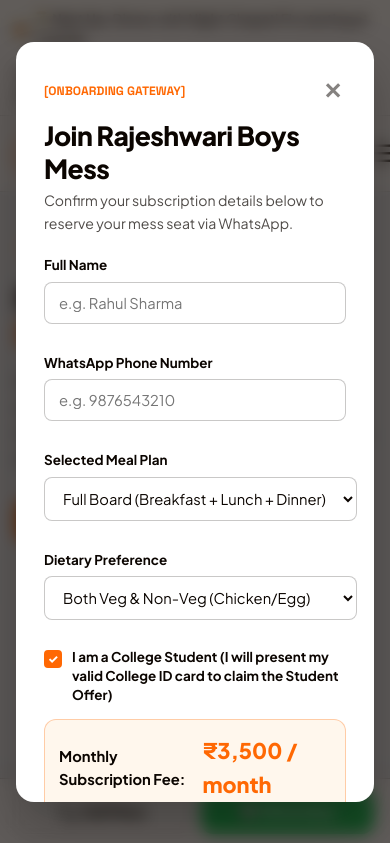
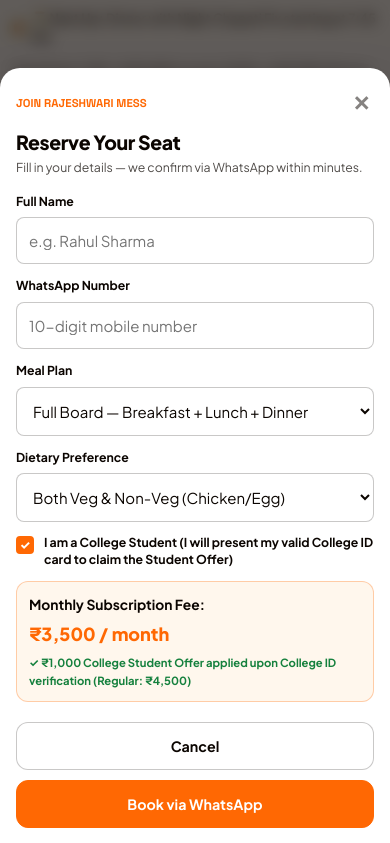
Before and after one commit to websitesses-wq/Manjunath_Boys_Mess, a plain HTML site: page index.html in a window 390 px wide. Both pictures are taken after a click on the button "Join Mess". Shown: the top 843 px of the page. Drawn offline with Linux system fonts and the light colour scheme.

Commit message:
Mobile/Android fix: responsive layout, modal overflow fix, single-column form, theme-color meta

```diff
--- a/index.html
+++ b/index.html
@@ -2,7 +2,10 @@
 <html lang="en">
 <head>
   <meta charset="UTF-8">
-  <meta name="viewport" content="width=device-width, initial-scale=1.0">
+  <meta name="viewport" content="width=device-width, initial-scale=1.0, viewport-fit=cover">
+  <meta name="mobile-web-app-capable" content="yes">
+  <meta name="apple-mobile-web-app-capable" content="yes">
+  <meta name="theme-color" content="#FF6803">
   <title>Rajeshwari Boys Mess Davanagere | Fresh Home Meals & Student Offer</title>
   <meta name="description" content="Rajeshwari Boys Mess in SS Layout near BIET, Davanagere. Daily morning tea with breakfast, guaranteed night chapati fix, wholesome lunch. Veg and non-veg available (Chicken & Egg). Special College Student Offer (₹3,500/mo & ₹3,000/mo). Phone: +91 96115 57696.">
   <meta name="keywords" content="Rajeshwari Boys Mess, Davanagere mess, SS Layout mess, BIET students, GMIT students, chapati dinner, student offer mess, chicken egg mess">
@@ -708,40 +711,35 @@
   <div class="modal-backdrop" id="joinModal" role="dialog" aria-modal="true" aria-labelledby="modalTitle" style="display: none;">
     <div class="modal-window glow-card">
       <div class="modal-header">
-        <div class="modal-tag">[ONBOARDING GATEWAY]</div>
-        <button type="button" class="modal-close" aria-label="Close modal" onclick="closeJoinModal()">✕</button>
+        <div class="modal-tag">JOIN RAJESHWARI MESS</div>
+        <button type="button" class="modal-close" aria-label="Close modal" onclick="closeJoinModal()">&#x2715;</button>
       </div>
 
-      <h3 class="modal-title" id="modalTitle">Join Rajeshwari Boys Mess</h3>
-      <p class="modal-sub">Confirm your subscription details below to reserve your mess seat via WhatsApp.</p>
+      <h3 class="modal-title" id="modalTitle">Reserve Your Seat</h3>
+      <p class="modal-sub">Fill in your details — we confirm via WhatsApp within minutes.</p>
 
       <form id="onboardingForm" onsubmit="handleFormSubmit(event)">
-        <div class="form-row">
         <div class="form-group">
           <label for="studentName">Full Name</label>
-            <input type="text" id="studentName" placeholder="e.g. Rahul Sharma" required />
+          <input type="text" id="studentName" name="name" placeholder="e.g. Rahul Sharma" autocomplete="name" inputmode="text" required />
         </div>
         <div class="form-group">
-            <label for="studentPhone">WhatsApp Phone Number</label>
-            <input type="tel" id="studentPhone" placeholder="e.g. 9876543210" pattern="[0-9]{10}" required />
+          <label for="studentPhone">WhatsApp Number</label>
+          <input type="tel" id="studentPhone" name="tel" placeholder="10-digit mobile number" pattern="[0-9]{10}" inputmode="numeric" autocomplete="tel" required />
         </div>
-        </div>
-
-        <div class="form-row">
         <div class="form-group">
-            <label for="modalPlanSelect">Selected Meal Plan</label>
-            <select id="modalPlanSelect" onchange="updateModalPriceDisplay()">
-              <option value="Full Board">Full Board (Breakfast + Lunch + Dinner)</option>
-              <option value="Half Board">Half Board (Lunch + Dinner Only)</option>
+          <label for="modalPlanSelect">Meal Plan</label>
+          <select id="modalPlanSelect" name="plan" onchange="updateModalPriceDisplay()">
+            <option value="Full Board">Full Board &mdash; Breakfast + Lunch + Dinner</option>
+            <option value="Half Board">Half Board &mdash; Lunch + Dinner Only</option>
           </select>
         </div>
         <div class="form-group">
           <label for="dietPreference">Dietary Preference</label>
-            <select id="dietPreference">
-              <option value="Both Veg & Non-Veg (Chicken/Egg)">Both Veg & Non-Veg (Chicken/Egg)</option>
+          <select id="dietPreference" name="diet">
+            <option value="Both Veg &amp; Non-Veg (Chicken/Egg)">Both Veg &amp; Non-Veg (Chicken/Egg)</option>
             <option value="Pure Vegetarian">Pure Vegetarian</option>
           </select>
-          </div>
         </div>
 
         <div class="form-group checkbox-group">
@@ -767,7 +765,7 @@
 
         <div class="form-actions">
           <button type="button" class="btn-secondary" onclick="closeJoinModal()">Cancel</button>
-          <button type="submit" class="btn-primary" id="confirmSubscribeBtn">Confirm & Book via WhatsApp</button>
+          <button type="submit" class="btn-primary" id="confirmSubscribeBtn">Book via WhatsApp</button>
         </div>
       </form>
     </div>
--- a/style.css
+++ b/style.css
@@ -1829,9 +1829,10 @@ a {
 }
 
 /* ==========================================================================
-   PHONE & TABLET RESPONSIVE QUERIES
+   PHONE & TABLET RESPONSIVE QUERIES — ANDROID FIRST
    ========================================================================== */
 
+/* ── 1024px Tablets ── */
 @media (max-width: 1024px) {
   .hero-grid {
     grid-template-columns: 1fr;
@@ -1863,7 +1864,9 @@ a {
   }
 }
 
+/* ── 768px Mobile ── */
 @media (max-width: 768px) {
+  /* Header */
   .nav-links,
   .header-phone-link {
     display: none;
@@ -1873,6 +1876,15 @@ a {
     display: block;
   }
 
+  /* Brand text — shorter on small screens */
+  .brand-name {
+    font-size: 1rem;
+  }
+  .brand-sub {
+    font-size: 0.65rem;
+  }
+
+  /* Hero */
   .hero-title {
     font-size: 2.35rem;
   }
@@ -1881,53 +1893,302 @@ a {
     font-size: 1.05rem;
   }
 
+  /* Pricing */
   .pricing-cards-grid {
     grid-template-columns: 1fr;
   }
 
+  /* Commitments */
   .commitments-inner {
     grid-template-columns: 1fr;
   }
 
+  /* Footer */
   .footer-top {
     grid-template-columns: 1fr;
   }
 
+  /* Form inside modal — stack columns */
   .form-row {
     grid-template-columns: 1fr;
-  }
-
+    gap: 0;
+  }
+
+  /* Modal actions — stack */
   .form-actions {
     grid-template-columns: 1fr;
-  }
-
+    gap: 10px;
+  }
+
+  /* Location */
   .location-card {
     padding: 24px;
   }
 
+  /* Student gateway */
   .student-verification-gateway {
     padding: 28px 18px;
   }
 }
 
+/* ── 480px Small Android (Galaxy A, Moto G, Redmi etc.) ── */
 @media (max-width: 480px) {
+  /* Root font tuning */
+  html {
+    font-size: 15px;
+  }
+
+  /* Container edge padding */
+  .container {
+    padding-left: 14px;
+    padding-right: 14px;
+  }
+
+  /* Body bottom padding for sticky bar */
+  body {
+    padding-bottom: 74px;
+  }
+
+  /* ─ Header ─ */
+  .global-header {
+    height: 60px;
+  }
+  :root {
+    --header-height: 60px;
+  }
+  .logo-img {
+    width: 36px;
+    height: 36px;
+  }
+  .brand-name {
+    font-size: 0.92rem;
+  }
+  .brand-sub {
+    display: none; /* hide tagline to save space */
+  }
+  /* Show Join Mess button even on small screens */
+  #headerJoinBtn {
+    display: inline-flex;
+    padding: 8px 14px;
+    font-size: 0.8rem;
+  }
+
+  /* ─ Hero ─ */
+  .hero-sector {
+    padding-top: 24px;
+    padding-bottom: 36px;
+  }
   .hero-title {
-    font-size: 2rem;
-  }
-
+    font-size: 1.85rem;
+    letter-spacing: -0.02em;
+  }
+  .hero-subheading {
+    font-size: 0.95rem;
+  }
+  .hero-actions {
+    flex-direction: column;
+    align-items: stretch;
+  }
+  .hero-actions .btn-primary,
+  .hero-actions .btn-secondary {
+    width: 100%;
+    justify-content: center;
+    padding: 14px;
+    font-size: 0.95rem;
+  }
+  .hero-perks-row {
+    gap: 6px;
+  }
+  .perk-pill {
+    font-size: 0.76rem;
+    padding: 5px 10px;
+  }
+
+  /* ─ Section headings ─ */
   .section-title {
-    font-size: 1.75rem;
-  }
-
+    font-size: 1.65rem;
+  }
+  .section-subtitle {
+    font-size: 0.92rem;
+  }
+
+  /* ─ Pricing cards ─ */
   .price-amount {
-    font-size: 2.8rem;
-  }
-
+    font-size: 2.6rem;
+  }
+  .pricing-toggle-wrap {
+    flex-direction: column;
+    align-items: stretch;
+    gap: 6px;
+  }
+
+  /* ─ Savings calculator ─ */
   .calc-compare-grid {
     grid-template-columns: 1fr;
   }
-
   .calc-save-pill {
     grid-column: span 1;
   }
-}
+
+  /* ─ Commitments strip ─ */
+  .commitment-item {
+    padding: 14px;
+  }
+  .commitment-icon {
+    font-size: 1.8rem;
+  }
+
+  /* ─ Menu cards ─ */
+  .menu-card {
+    padding: 20px 16px;
+  }
+
+  /* ─ FAQs ─ */
+  .faq-question {
+    font-size: 0.9rem;
+    padding: 14px 12px;
+    text-align: left;
+  }
+  .faq-answer {
+    font-size: 0.88rem;
+    padding: 0 12px 14px;
+  }
+
+  /* ─ Location card ─ */
+  .location-card {
+    padding: 18px 14px;
+  }
+
+  /* ─ Footer ─ */
+  .footer-top {
+    gap: 20px;
+  }
+  .footer-bottom p {
+    font-size: 0.78rem;
+  }
+
+  /* ─ Mobile sticky bar ─ */
+  .mobile-bottom-actions {
+    gap: 8px;
+    padding: 8px 12px;
+  }
+  .mobile-bottom-btn {
+    font-size: 0.85rem;
+    padding: 10px 8px;
+  }
+
+  /* ─ MODAL FIX — key: prevent overflow on small screens ─ */
+  .modal-backdrop {
+    padding: 0;
+    align-items: flex-end; /* slide up from bottom on mobile */
+  }
+
+  .modal-window {
+    max-width: 100%;
+    width: 100%;
+    max-height: 92vh;
+    border-radius: 20px 20px 0 0; /* rounded only at top */
+    padding: 20px 16px 28px;
+    overflow-y: auto;
+    -webkit-overflow-scrolling: touch;
+  }
+
+  .modal-title {
+    font-size: 1.3rem;
+  }
+
+  .modal-sub {
+    font-size: 0.82rem;
+    margin-bottom: 14px;
+  }
+
+  /* Stack form rows fully */
+  .form-row {
+    grid-template-columns: 1fr;
+    gap: 0;
+    margin-bottom: 0;
+  }
+
+  /* Inputs — full width, bigger touch target */
+  .form-group {
+    margin-bottom: 12px;
+  }
+
+  .form-group input,
+  .form-group select {
+    font-size: 1rem; /* prevents iOS zoom */
+    padding: 13px 12px;
+    width: 100%;
+  }
+
+  .form-group label {
+    font-size: 0.82rem;
+  }
+
+  /* Checkbox row */
+  .custom-checkbox-label {
+    font-size: 0.82rem;
+    line-height: 1.4;
+  }
+
+  /* Price summary box */
+  .modal-price-summary {
+    padding: 12px;
+  }
+  .summary-line {
+    flex-direction: column;
+    align-items: flex-start;
+    gap: 4px;
+  }
+  .summary-amount {
+    font-size: 1.2rem;
+  }
+  .summary-discount-note {
+    font-size: 0.75rem;
+  }
+
+  /* Action buttons — full width stack */
+  .form-actions {
+    grid-template-columns: 1fr;
+    gap: 10px;
+    margin-top: 6px;
+  }
+  .form-actions .btn-primary,
+  .form-actions .btn-secondary {
+    width: 100%;
+    padding: 14px;
+    font-size: 0.95rem;
+    justify-content: center;
+  }
+}
+
+/* ── 360px Tiny Androids (Redmi, Samsung Galaxy M-series) ── */
+@media (max-width: 360px) {
+  html {
+    font-size: 14px;
+  }
+  .hero-title {
+    font-size: 1.65rem;
+  }
+  .section-title {
+    font-size: 1.45rem;
+  }
+  .modal-title {
+    font-size: 1.15rem;
+  }
+  .price-amount {
+    font-size: 2.2rem;
+  }
+  #headerJoinBtn {
+    display: none; /* too cramped — use sticky bar */
+  }
+}
+
+/* Ensure inputs never cause zoom on iOS/Android */
+input[type="text"],
+input[type="tel"],
+input[type="email"],
+select,
+textarea {
+  font-size: 1rem !important;
+}
```
Lines whose indentation alone changed are shown as unchanged.
